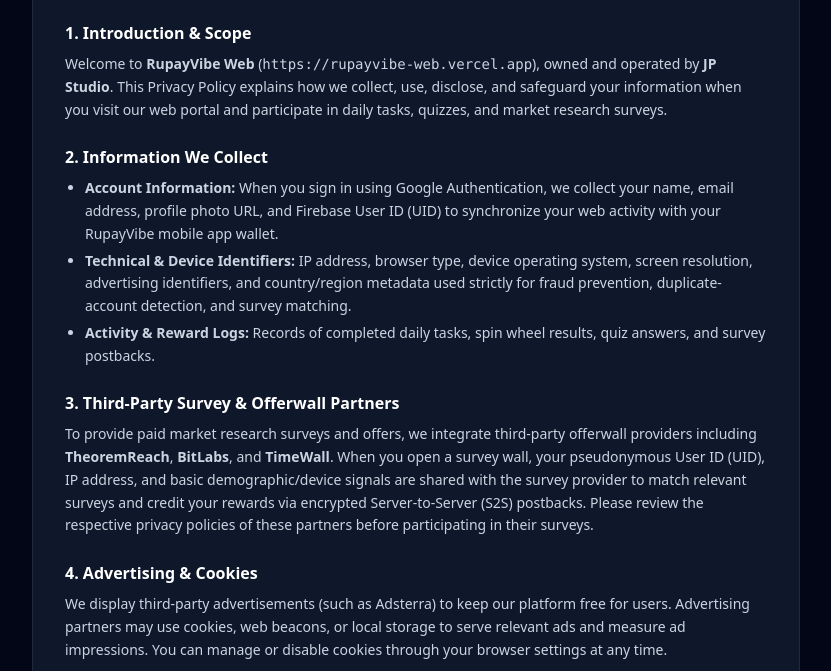
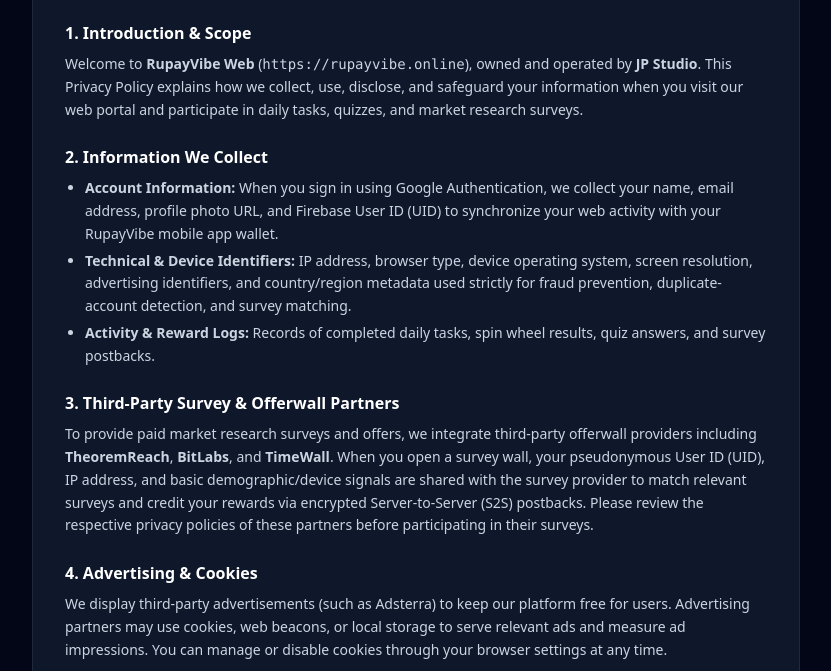
Before and after one commit to rupayvibeofficial-code/rupayvibe-web, a website: page privacy.html in a window 1280 px wide. Shown: the part 129-800 px from the top of the page, without its empty margins (224-1055 px from the left). Drawn offline with nearby package versions, Linux system fonts and the light colour scheme.

Commit message:
Update privacy.html

```diff
--- a/privacy.html
+++ b/privacy.html
@@ -18,7 +18,7 @@
 
     <section class="space-y-2 text-sm leading-relaxed text-slate-300">
       <h2 class="text-base font-bold text-white">1. Introduction & Scope</h2>
-      <p>Welcome to <strong>RupayVibe Web</strong> (<code>https://rupayvibe-web.vercel.app</code>), owned and operated by <strong>JP Studio</strong>. This Privacy Policy explains how we collect, use, disclose, and safeguard your information when you visit our web portal and participate in daily tasks, quizzes, and market research surveys.</p>
+      <p>Welcome to <strong>RupayVibe Web</strong> (<code>https://rupayvibe.online</code>), owned and operated by <strong>JP Studio</strong>. This Privacy Policy explains how we collect, use, disclose, and safeguard your information when you visit our web portal and participate in daily tasks, quizzes, and market research surveys.</p>
     </section>
 
     <section class="space-y-2 text-sm leading-relaxed text-slate-300">
```
